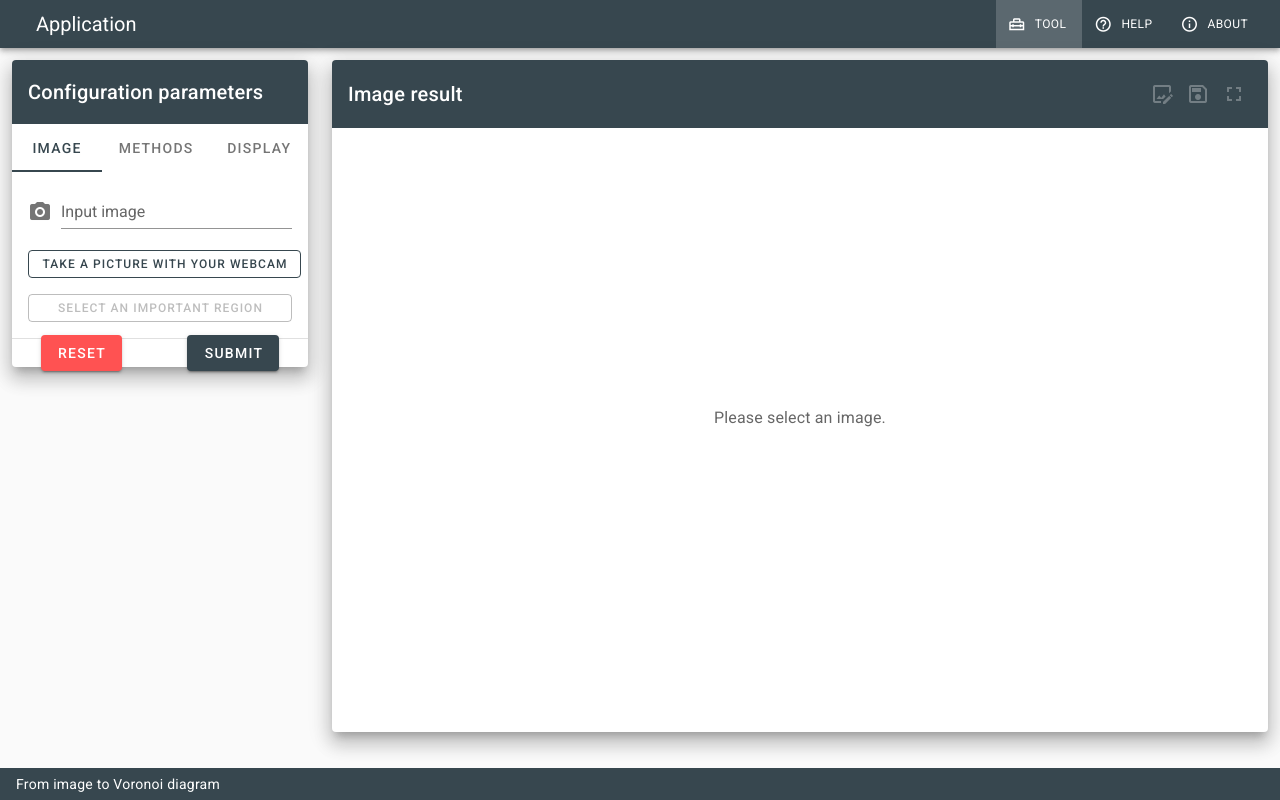
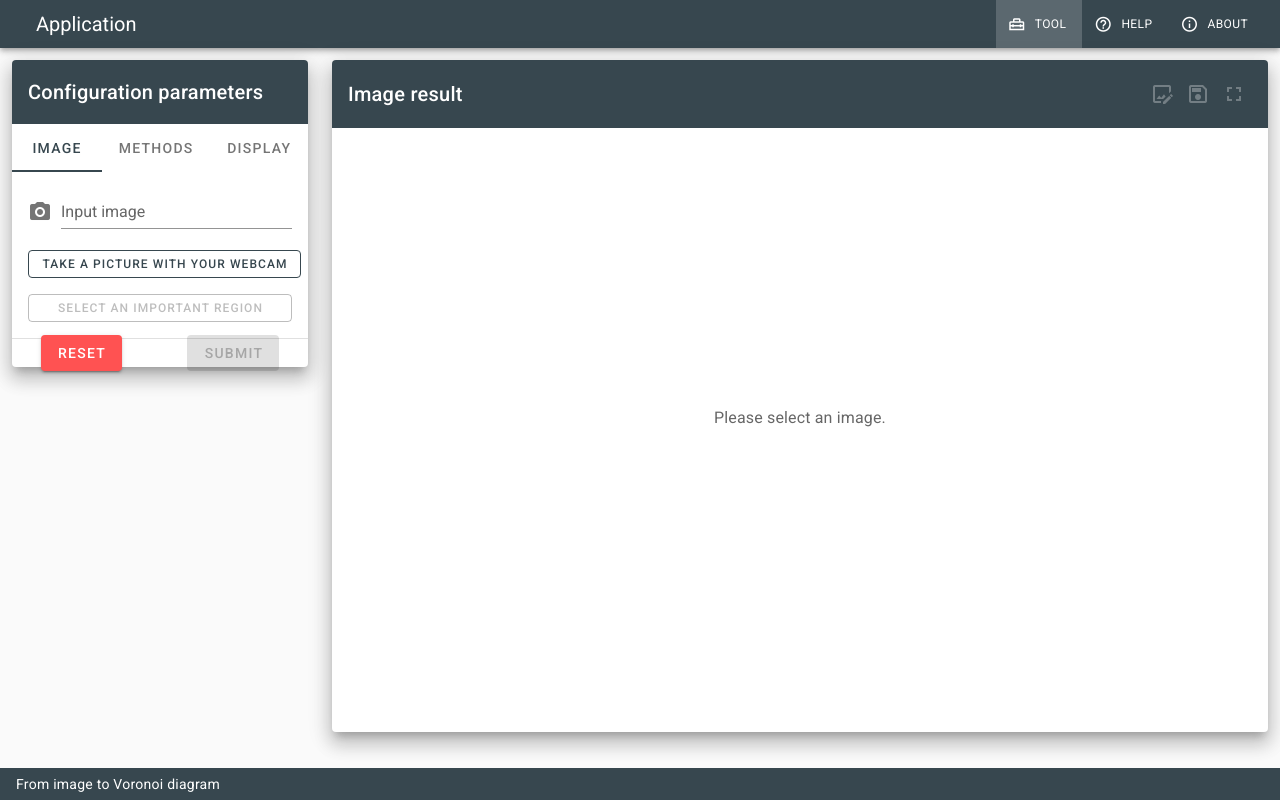
Before and after one commit to nickvdw/image-to-voronoi, a Vue app: page /#/tool in a window 1280 px wide. Built offline with nearby package versions, Linux system fonts and the light colour scheme; what vue-html2canvas would draw is missing.

Commit message:
Fixed bug with submit button

```diff
--- a/src/components/Menu.vue
+++ b/src/components/Menu.vue
@@ -355,6 +355,7 @@
         <v-btn
           class="blue-grey darken-3 white--text"
           :loading="isLoading"
+          :disabled="!valid"
           @click="validate"
         >
           Submit
```
